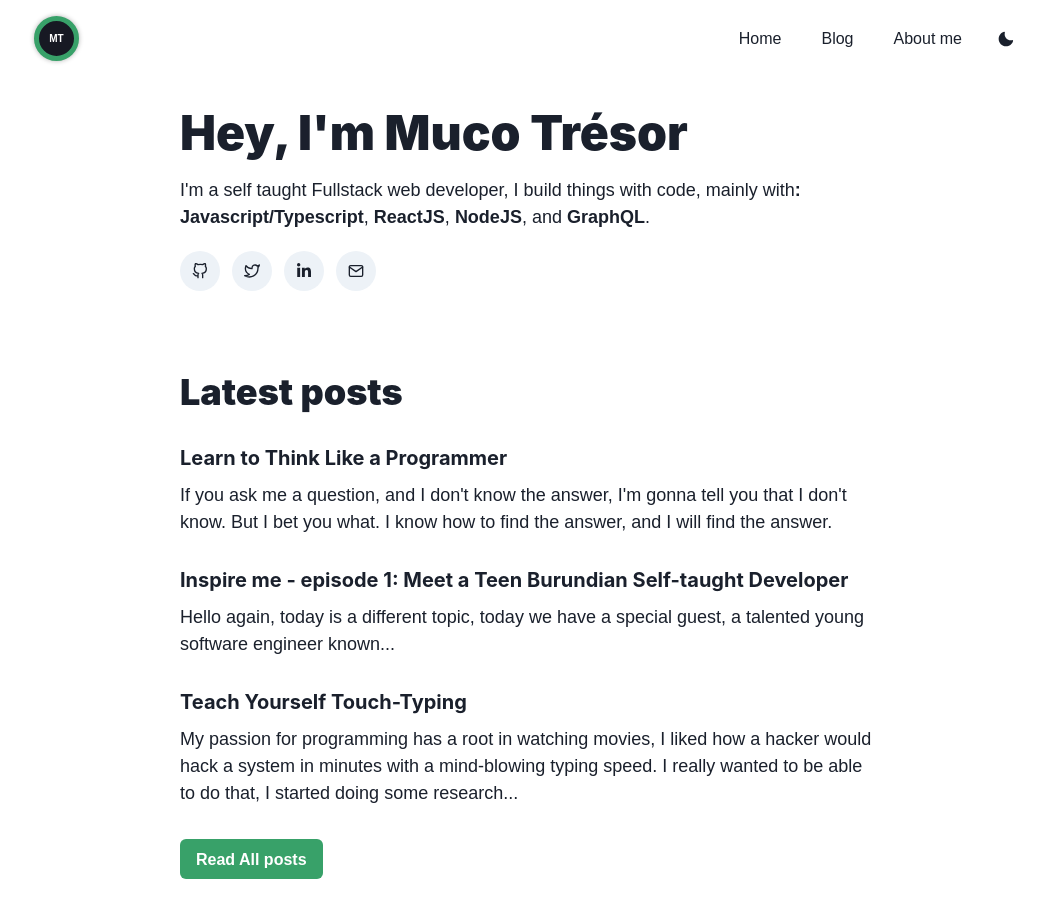
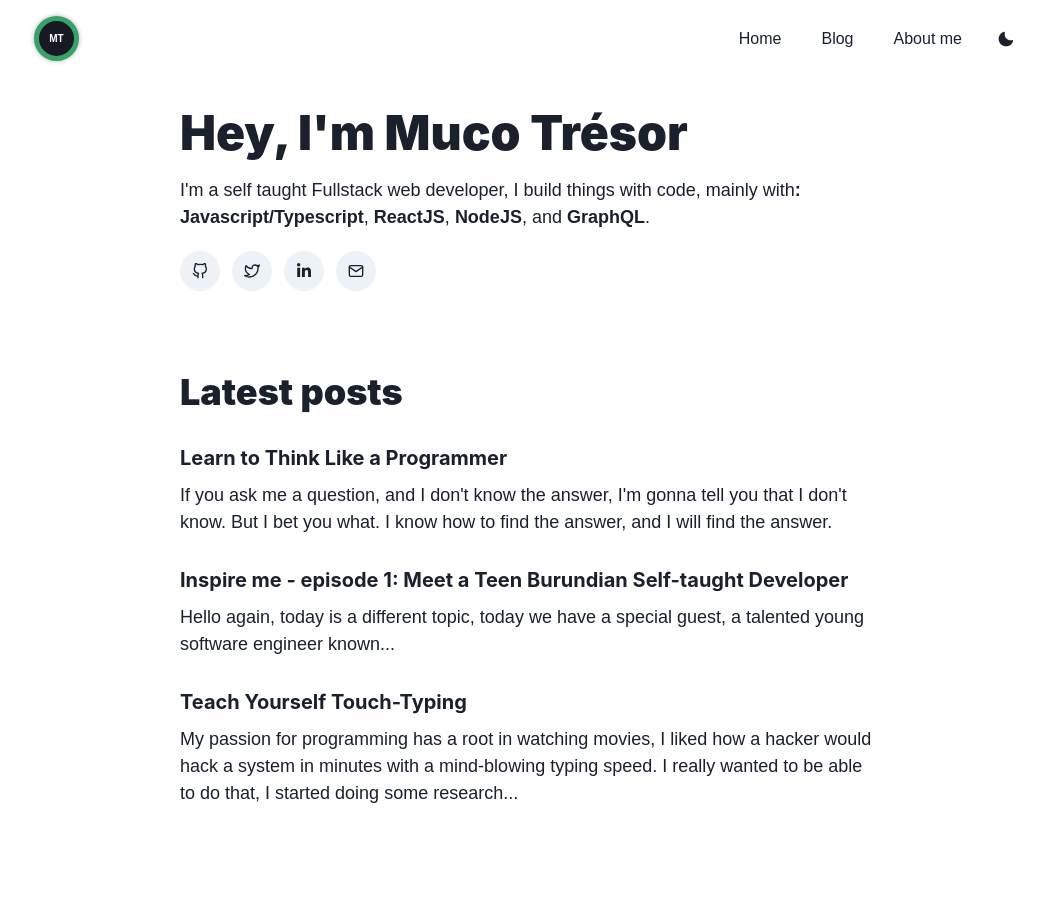
Before and after one commit to muco-rolle/mucotresor.com, a Next.js app: page / in a window 1280 px wide. Shown: the top 918 px of the page, without its empty margins (110-1154 px from the left). After the commit the page ends 887 px from the top, so only its background shows below. Built offline with nearby package versions, Linux system fonts and the light colour scheme; a small style sheet from the web is missing.

Commit message:
feat: show 5 latests posts.

```diff
--- a/src/pages/index.tsx
+++ b/src/pages/index.tsx
@@ -15,9 +15,18 @@ import React from 'react';
 
 import { FiTwitter, FiGithub, FiMail } from 'react-icons/fi';
 import { FaLinkedinIn } from 'react-icons/fa';
+import { Routes } from '@config';
 
 type HomePageProps = { posts: Posts };
 const HomePage = ({ posts }: HomePageProps) => {
+    const sortedPosts = posts
+        ?.slice(0, 5)
+        .sort(
+            (prevPost, nextPost) =>
+                Number(new Date(nextPost.publishedAt)) -
+                Number(new Date(prevPost.publishedAt))
+        );
+
     return (
         <MainLayout>
             {/**********************************************************
@@ -170,20 +179,10 @@ const HomePage = ({ posts }: HomePageProps) => {
 
                     <Box>
                         <VStack spacing={8} align="flex-start">
-                            {posts
-                                ?.slice(0, 3)
-                                .sort(
-                                    (prevPost, nextPost) =>
-                                        Number(new Date(nextPost.publishedAt)) -
-                                        Number(new Date(prevPost.publishedAt))
-                                )
-                                .map(({ title, slug, summary }) => (
+                            {sortedPosts.map(({ title, slug, summary }) => (
                                 <NextLink href={`/blog/${slug}`} key={slug}>
                                     <a>
-                                            <VStack
-                                                align="flex-start"
-                                                spacing={3}
-                                            >
+                                        <VStack align="flex-start" spacing={3}>
                                             <Heading
                                                 pos="relative"
                                                 as="h3"
@@ -199,7 +198,16 @@ const HomePage = ({ posts }: HomePageProps) => {
                                     </a>
                                 </NextLink>
                             ))}
-                            <Button colorScheme="green">Read All posts</Button>
+
+                            {sortedPosts.length >= 5 ? (
+                                <NextLink href={Routes.blog}>
+                                    <a>
+                                        <Button colorScheme="green">
+                                            Read All posts
+                                        </Button>
+                                    </a>
+                                </NextLink>
+                            ) : null}
                         </VStack>
                     </Box>
                 </VStack>
```
Lines whose indentation alone changed are shown as unchanged.
